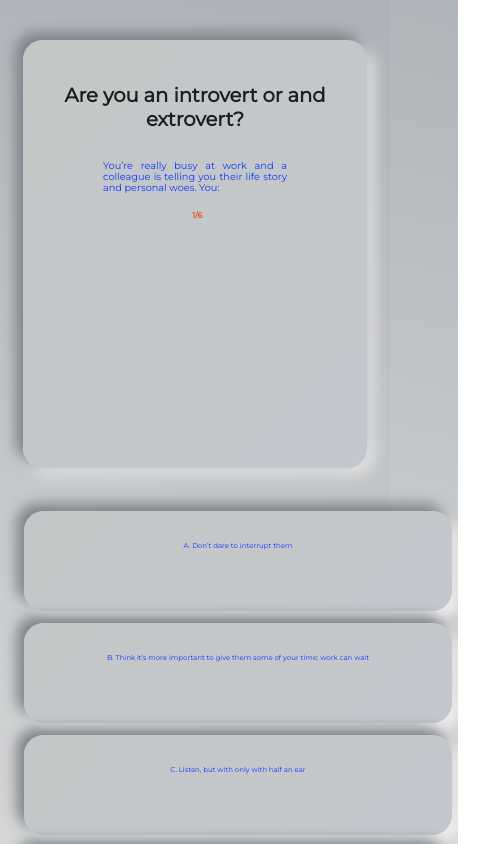
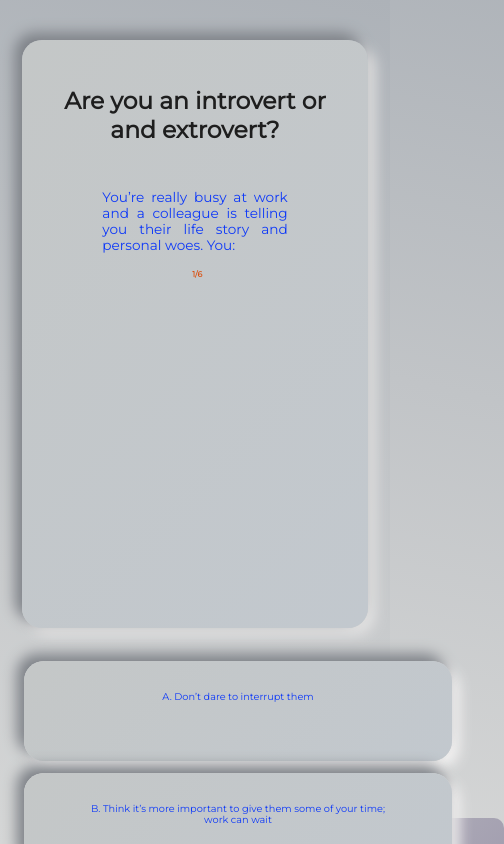
Before and after one commit to phenomenone/survey_introvert_extrovert, a React (Create React App) app: page / in a window 390 px wide. Shown: the top 844 px of the page, 504 px wide, since content can reach past the window. Built offline with nearby package versions, Linux system fonts and the light colour scheme; a web font is replaced by a local one.

Commit message:
[Add] Improved text and boxes sizes and positions.

```diff
--- a/public/styles.css
+++ b/public/styles.css
@@ -50,7 +50,6 @@ h3 {
   box-shadow:  -7px -7px 14px #7d8187,
   7px 7px 14px #e4e3e3;
   padding: 30px;
-  height: 2.5rem;
   margin: 5px;
   border: none;
   height: 382px;
@@ -159,12 +158,12 @@ footer p {
     text-align: center;
     color: #1e1e1e;
     filter: blur(.5px);
-    font-size: 5vw;
+    font-size: 6vw;
   }
 
   h3 {
-    font-size: 2.5vw;
-    margin-top: 7vw;
+    font-size: 3.5vw;
+    margin-top: 11vw;
     color: #0e39f8;
     filter: blur(.5px);
     padding: 2px 50px;
@@ -173,6 +172,7 @@ footer p {
 
   .flexbox-container {
     margin-top: 25px;
+    row-gap: 150px;
   }
 
   .page-count{
@@ -189,19 +189,19 @@ footer p {
 
   .card {
     padding: 30px;
-    height: 23rem;
+    height: 33rem;
   }
 
   #checkbox-button span {
     height: 2.5rem;
     width: 87%;
     text-align: center;
-    font-size: 1.8vw;
+    font-size: 2.5vw;
     padding: 30px 60px;
   }
 
   .btn-p {
-    margin: 55% 35%;
+    margin: 52% 30%;
   }
 
   .btn {
@@ -209,13 +209,15 @@ footer p {
     color: rgb(29, 28, 28);
     font-size: 1.5rem;
     filter: blur(.4px);
-    width: 280px;
+    width: 380px;
+    height: 5.5rem;
   }
 
   .btn-hide {
     background-image: linear-gradient(315deg, #9f9aad, #c4c7c8);
     font-size: 1.5rem;
-    width: 280px;
+    width: 380px;
+    height: 5.5rem;
     filter: blur(.4px);
   }
 
```
